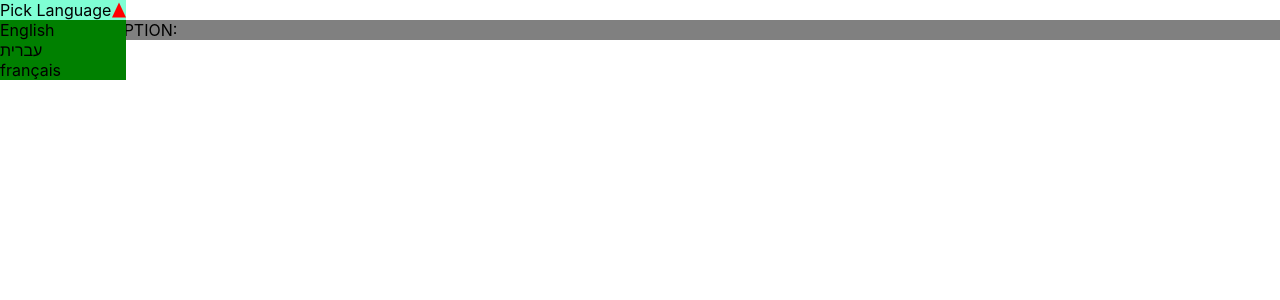
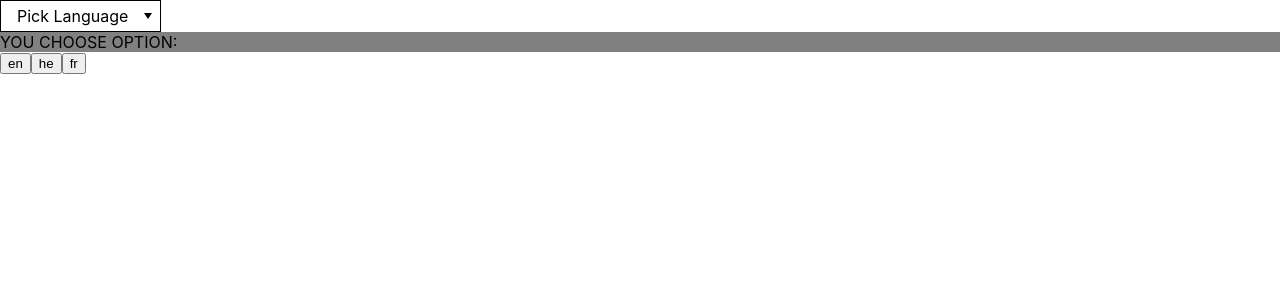
Before and after one commit to GalGurGurevich/MySelect, a React (Create React App) app: page / in a window 1280 px wide. Shown: the top 300 px of the page. Built offline with nearby package versions, Linux system fonts and the light colour scheme.

Commit message:
clickble element with useEffect, css cleanup and update

```diff
--- a/src/myselect/Select.css
+++ b/src/myselect/Select.css
@@ -1,44 +1,61 @@
 .wrapper {
     display: inline-block;
     position: relative;
+    cursor: pointer;
 }
+
 .toggle {
     display: inline-block;
-    background-color: aquamarine;
-    padding-right: 15px;
+    background-color: transparent;
+    padding: 0.3em 2em 0.3em 1em;
+    border: 1px solid currentColor;
 }
-.arrow {
-    border-left: 7px solid transparent;
-    border-right: 7px solid transparent;
-    border-top: 15px solid blue;
-    position: absolute;
-    right: 0;
-    top: 50%;
-    transform: translateY(-50%);
+.wrapper.open .dropdown {
+    display: block;
 }
-.wrapper:hover .arrow {
-    border-left: 7px solid transparent;
-    border-right: 7px solid transparent;
-    border-bottom: 15px solid red;
+.wrapper.open .arrow {
+    border-bottom: 0.4em solid currentColor;
     border-top: none;
 }
 
 .dropdown {
     display: none;
-    background-color: pink;
+    background-color: transparent;
     position: absolute;
     top: 100%;
     left: 0;
     right: 0;
-}
-.option {
-    background-color: green
+    background-color: white;
+    box-shadow: 0 1px 1px 1px rgba(0, 0, 0, .3);
 }
 
-.option:hover {
-    background-color: lightgreen;
+.arrow {
+    border-left: 0.3em solid transparent;
+    border-right: 0.3em solid transparent;
+    border-top: 0.4em solid currentColor;
+    position: absolute;
+    right: 0.6em;
+    top: 50%;
+    transform: translateY(-50%);
 }
 
-.wrapper:hover .dropdown {
-    display: block;
+.option {
+    background-color: transparent;
+    overflow: hidden;
+    text-overflow: ellipsis;
+    white-space: nowrap;
+    padding: 0.3em 1em;
 }
+.option.selected,
+.option:hover {
+    background-color: rgba(58, 45, 45, 0.171);
+}
+
+[dir=rtl] .toggle {
+    padding: 0.3em 1em 0.3em 2em;
+}
+
+[dir=rtl] .arrow {
+    left: 0.6em;
+    right: auto;
+}
--- a/src/myselect/Select.js
+++ b/src/myselect/Select.js
@@ -1,32 +1,74 @@
 import React, { useState, useEffect } from 'react';
-import './Select.css'
+import './Select.css';
 
-
-export default function Select({options, value, onChange, placeholder, allowDeselect}) {
+export default function Select({ options, value, onChange, placeholder, allowDeselect }) {
 
     const [selectedValue, setSelectedValue] = useState(value);
+    const [open, setOpen] = useState(false);
+
     useEffect(() => setSelectedValue(value), [value]);
+    useEffect(() => {
+        function close() { setOpen(false); }
+
+        if (open)
+            document.addEventListener('click', close);
+
+        return () => document.removeEventListener('click', close);
+    }, [open]);
 
     const selectedOption = options.find(option => option.value === selectedValue);
-    const displayedText = selectedOption
-        ? selectedOption.text
-        : placeholder;
+    const displayedText = selectedOption ? selectedOption.text : placeholder;
 
     function updateValue(val) {
         onChange(val);
         setSelectedValue(val);
+        setOpen(false);
     }
 
-    return(
-    <div className="wrapper">
-            <div className="toggle">
+    return (
+        <div className={'wrapper' + (open ? ' open' : '')}>
+            <div
+                className='toggle'
+                onClick={e => {
+                    e.preventDefault();
+                    e.stopPropagation();
+                    setOpen(!open);
+                }}
+            >
                 {displayedText}
-                <div className="arrow"/>
+                <div className='arrow' />
             </div>
 
-            <div className="dropdown">
-            {allowDeselect ? <div className="option" onClick={() => updateValue(null)}>&nbsp;</div> : null}
-            {options.map((option) => <div className="option" onClick={() => updateValue(option.value)}>{option.text}&nbsp;</div>)}
+            <div className='dropdown'>
+                {allowDeselect ? (
+                    <div
+                        key='__NULL_OPTION_KEY__'
+                        className='option'
+                        onClick={e => {
+                            e.preventDefault();
+                            e.stopPropagation();
+                            updateValue(null);
+                        }}
+                    >
+                        &nbsp;
+                    </div>
+                ) : null}
+                {options.map(option => (
+                    <div
+                        key={option.value}
+                        value={option.value}
+                        className={'option' + (option === selectedOption ? ' selected' : '')}
+                        title={option.text}
+                        onClick={e => {
+                            e.preventDefault();
+                            e.stopPropagation();
+                            updateValue(option.value);
+                        }}
+                    >
+                        {option.text}&nbsp;
+                    </div>
+                ))}
             </div>
         </div>
-)}
+    );
+}
```
